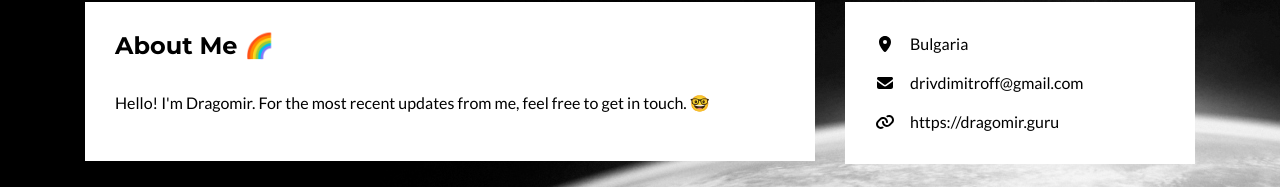
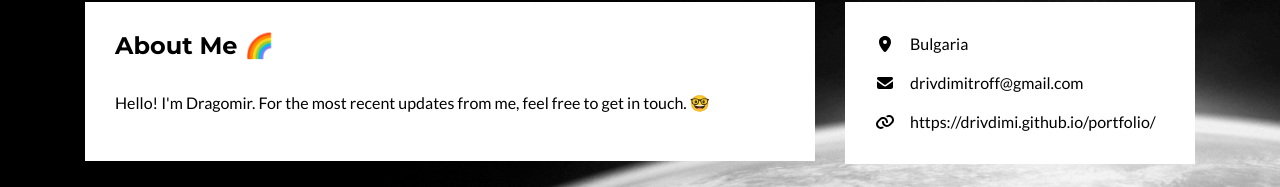
Before and after one commit to drivdimi/portfolio, a plain HTML site: page index.html in a window 1280 px wide. Shown: the part 254-441 px from the top of the page. Drawn offline with nearby package versions, Linux system fonts and the light colour scheme; no server answers; a script that the page names is missing; some icons are missing; files whose address does not match are found by name.

Commit message:
Update index.html

```diff
--- a/index.html
+++ b/index.html
@@ -285,7 +285,7 @@ Click for MVP Demo</a>
                             <ul class="list-unstyled">
                                 <li><i class="fas fa-map-marker-alt"></i><span class="sr-only">Location:</span>Bulgaria</li>
                                 <li><i class="fas fa-envelope"></i><span class="sr-only">Email:</span><a href="#">drivdimitroff@gmail.com</a></li>
-                                <li><i class="fas fa-link"></i><span class="sr-only">Website:</span><a href="https://drivdimi.github.io/portfolio/">https://dragomir.guru</a></li>
+                                <li><i class="fas fa-link"></i><span class="sr-only">Website:</span><a href="https://drivdimi.github.io/portfolio/">https://drivdimi.github.io/portfolio/</a></li>
                             </ul>
                         </div><!--//content-->
                     </div><!--//section-inner-->
```
